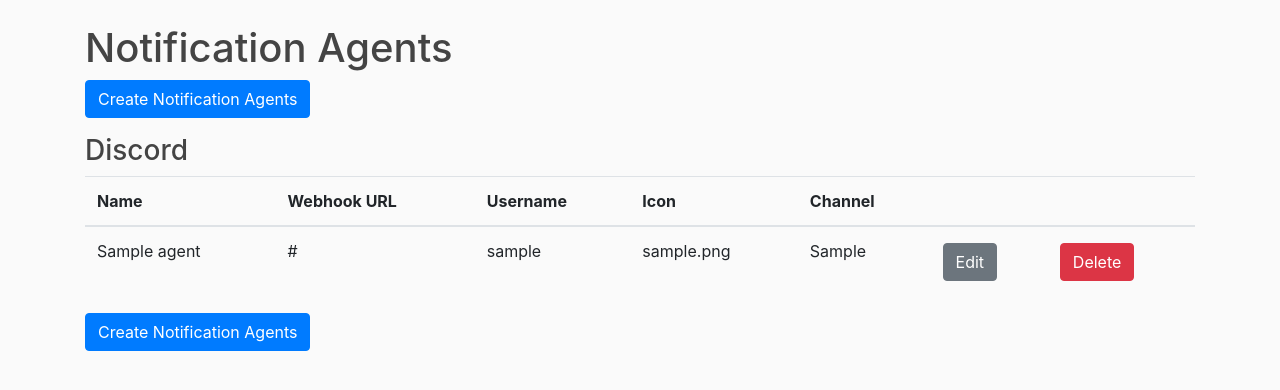
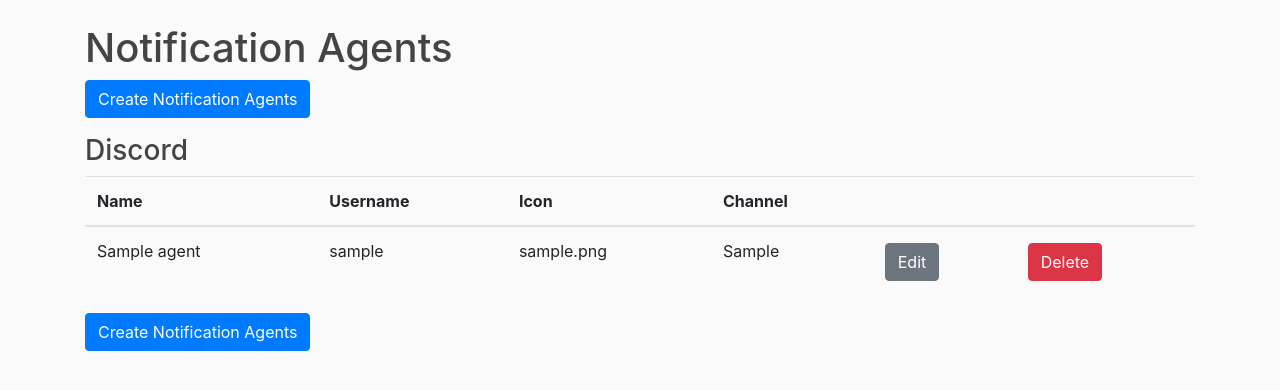
Before and after one commit to Trackyr/Trackyr, a Flask app: page /notification_agents in a window 1280 px wide. Shown: the part 56-446 px from the top of the page. Run offline with Flask 2, Linux system fonts and the light colour scheme; tables that the repository leaves empty hold one stand-in row (values such as "Sample post"); parts of the project's set-up code (start-up, migrations or seed data) failed here and were passed over; some libraries are stand-ins or nearby versions.

Commit message:
Removed 'Webhook URL' from notification agent overview table

```diff
--- a/src/trackyr/templates/notification-agents.html
+++ b/src/trackyr/templates/notification-agents.html
@@ -10,7 +10,6 @@
         <thead>
             <tr>
                 <th scope="col">Name</th>
-                <th scope="col">Webhook URL</th>
                 <th scope="col">Username</th>
                 <th scope="col">Icon</th>
                 <th scope="col">Channel</th>
@@ -23,7 +22,6 @@
                 {% if agent.module == 1 %}
                     <tr>
                         <td>{{ agent.name }}</td>
-                        <td>{{ agent.webhook_url }}</td>
                         <td>{{ agent.username }}</td>
                         <td>{{ agent.icon }}</td>
                         <td>{{ agent.channel }}</td>
```
